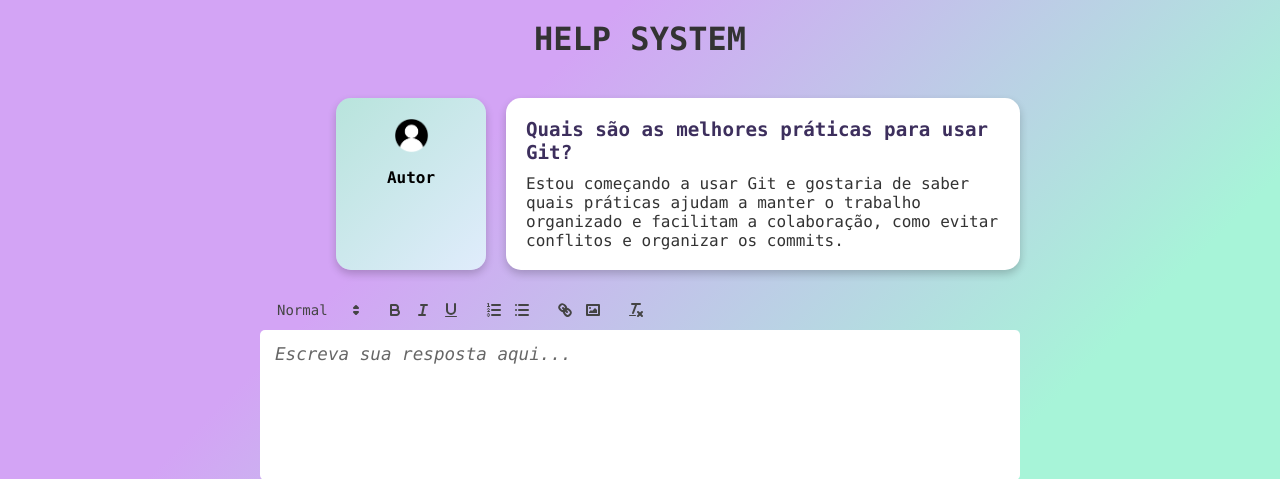
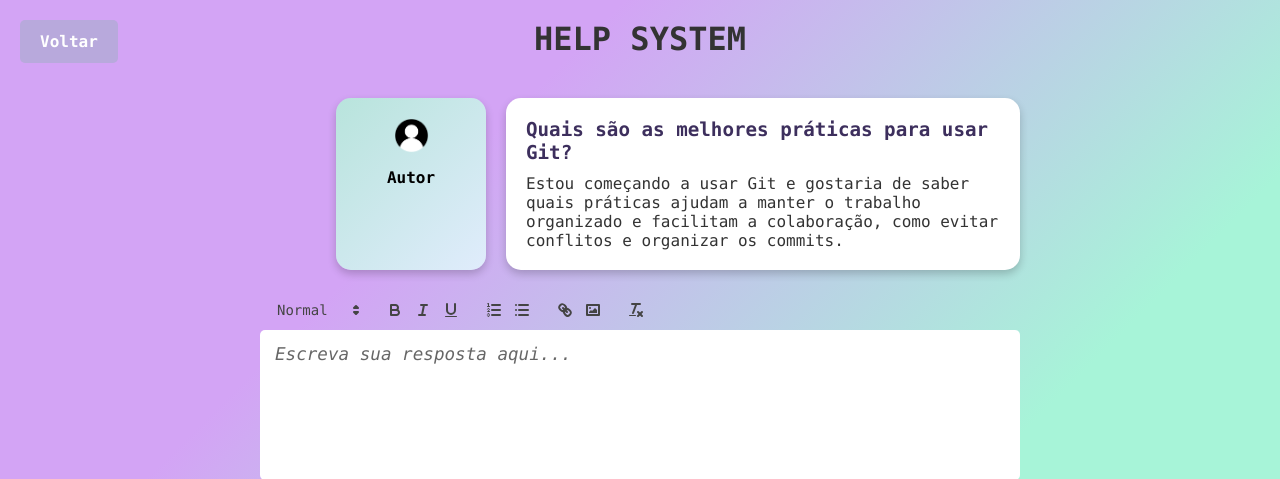
Before and after one commit to vinicius-vses/helpsystem, a Flask app: template templates/resposta.html in a window 1280 px wide. Shown: the top 479 px of the page. Run offline with Flask 3, Linux system fonts and the light colour scheme; the template is opened without the code that fills it, so the values that code supplies are empty; parts of the project's set-up code (start-up, migrations or seed data) failed here and were passed over; some libraries are stand-ins or nearby versions.

Commit message:
Add botão voltar ao index.html

```diff
--- a/static/css/resposta.css
+++ b/static/css/resposta.css
@@ -166,3 +166,20 @@ select {
     border-radius: 50%;
     margin-bottom: 5px;
 }
+
+.back-button {
+    position: absolute;
+    top: 20px;
+    left: 20px;
+    padding: 12px 20px;
+    background-color: #b8a9dc;
+    color: #fff;
+    font-size: 1em;
+    font-weight: bold;
+    text-decoration: none;
+    border-radius: 5px;
+    transition: background-color 0.3s;
+}
+.back-button:hover {
+    background-color: #6f97b3;
+}
--- a/templates/resposta.html
+++ b/templates/resposta.html
@@ -15,6 +15,7 @@
     <header>
       <h1>HELP SYSTEM</h1>
     </header>
+    <a href="index.html" class="back-button">Voltar</a>
     <main>
       <div class="content">
         <aside class="user-info">
```
